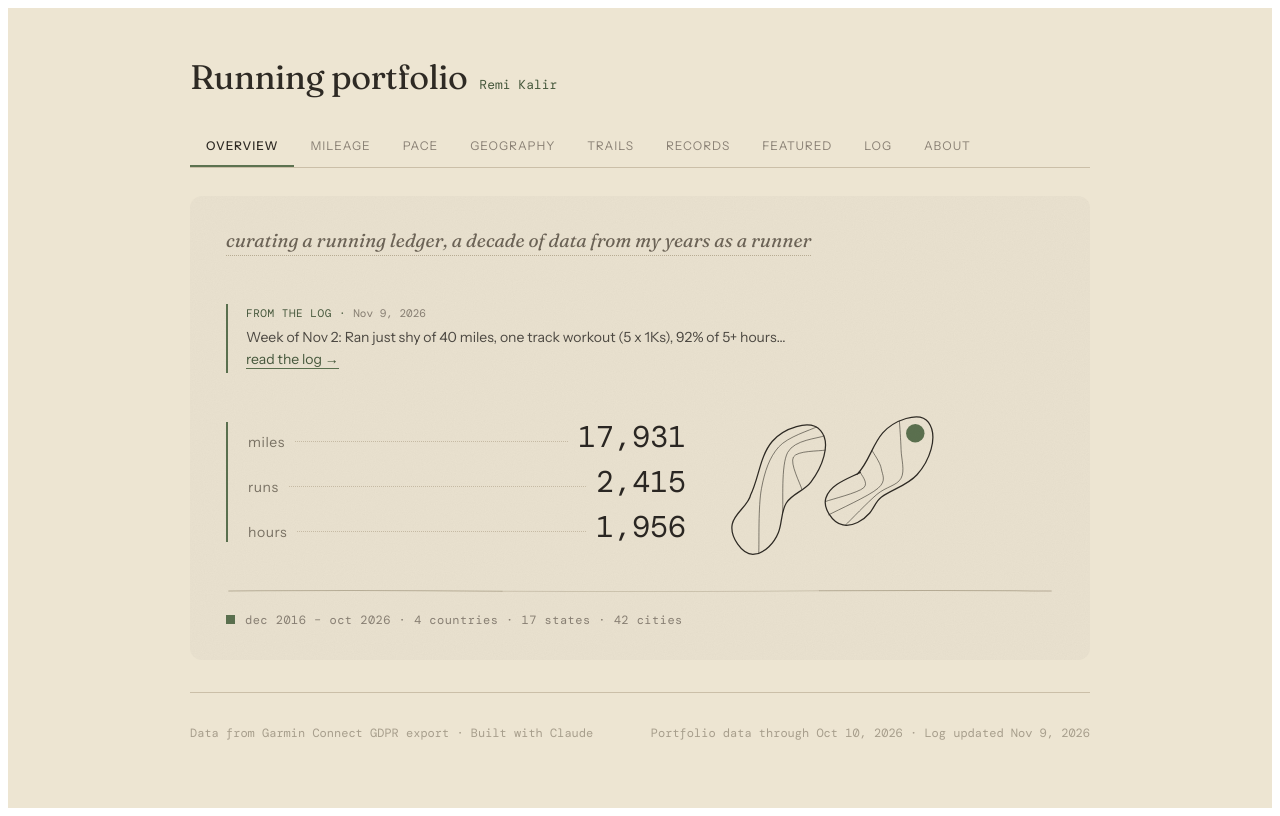
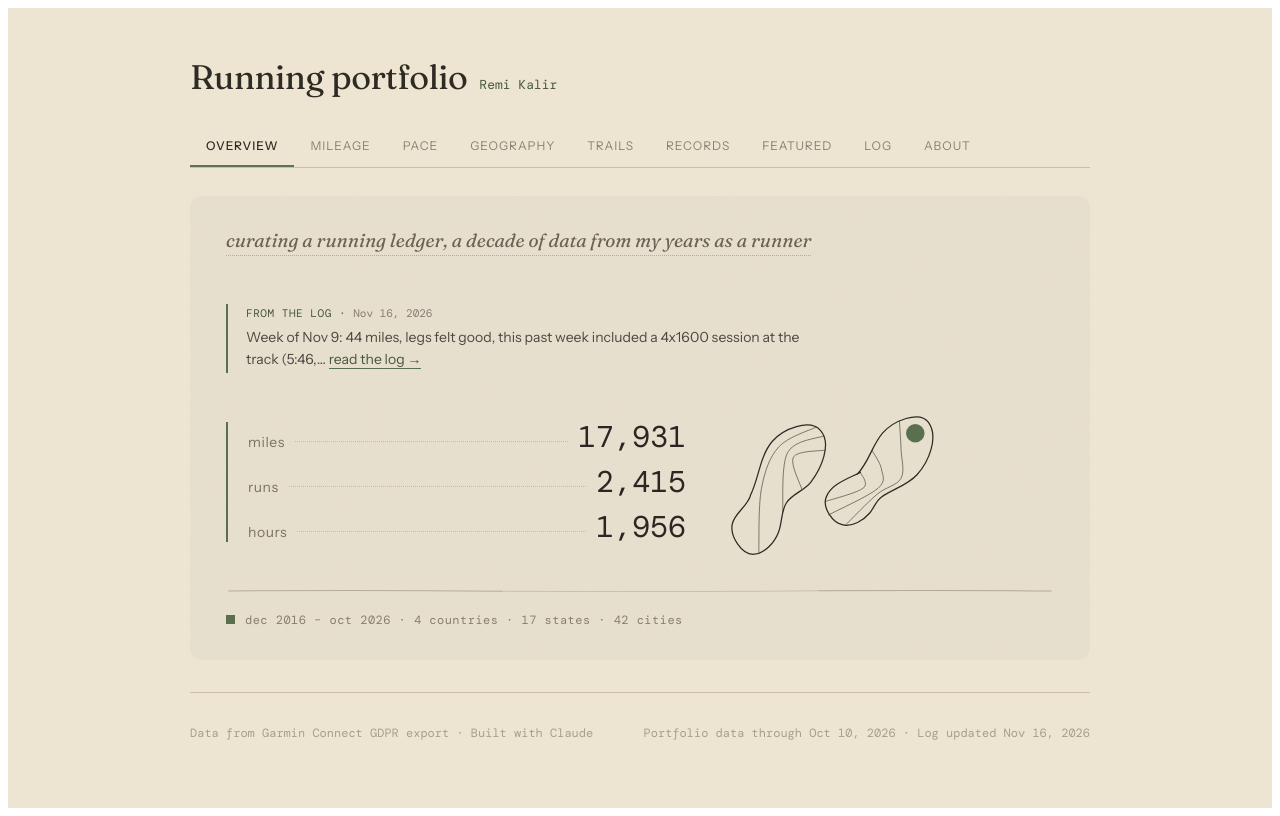
Before and after one commit to remikalir/running-portfolio, a React (Vite) app: page / in a window 1280 px wide. Built offline with nearby package versions, Linux system fonts and the light colour scheme.

Commit message:
log update week of nov9

```diff
--- a/src/content.js
+++ b/src/content.js
@@ -89,6 +89,7 @@ export const CONTENT = {
   // so they intentionally aren't reflected in the portfolio totals until the
   // next data refresh — see microblogNote.
   microblog: [
+    { date: "2026-11-16", body: "Week of Nov 9: 44 miles, legs felt good, this past week included a 4x1600 session at the track (5:46, 37, 32, 28), and a lovely Sunday 13-mile run with average HR at 142 at an average pace of 7:34 mile, nice to see those numbers on an easy run that included nearly 2,000 feet of climb. Heading into a third straight week of build, with 47 miles planned, before a cut-back during the week of Thanksgiving. My private training, analytics, and data visualization system is now fully designed with Claude, it far surpasses in detail and utility any platform I've used before, whether Garmin Connect or Strava. I've started a new chapter as a runner, I'm more informed, more attuned to my data, and more confident about how to plan and progress."},
     { date: "2026-11-09", body: "Week of Nov 2: Ran just shy of 40 miles, one track workout (5 x 1Ks), 92% of 5+ hours of running was aerobic, with about a six-mile increase over last week’s mileage. Legs felt good but sleep was generally meh. Most impressed by Saturday morning 9-mile through the Wake CC trails, an early run at 6:15 that started in the dark, with crisp fall air, and I just locked into a meditative flow as the sun rose, ending with 8:03 avg pace at avg HR of 123. Also, Claude and I are making very good progress building out my private analytics and training system."},
     { date: "2026-10-29", body: "Ran a proper lactate threshold test today at my local track for the first time, ever. As I rebuild from surgery and focus on fall training, the need to plan around accurate HR data motivated this decision. After a warmup running to the track, I started the 30-minute test, with the first 10 minutes working to find a rhythm and the last 20 min digging into pace without concern for HR or drift. I ended up running about 5.2 miles, with splits of 5:57, 5:48, 5:44, 5:41, and 5:37. Nice to see a negative split, maybe could have run harder but it was a solid effort. Heading into the test, my analysis with Claude used a provisional LTHR of 171; post-test measurement placed my LTHR at 175. With LTHR measured, Claude and I adjusted the HR ceilings of various runs with easy and long runs at 0.85 LTHR of 149, and light runs at 135 bpm. Forward."},
     { date: "2026-10-12", body: "Week of Oct 5: A solid 30 miles as I rebuild some foundation following the 30K race. Lots of low HR, plus I needed to swap a longer Saturday (10) with a much shorter and atypical Sunday (5) because of all the messy rain from Isais. Saturday was the highlight: 10 miles, held a very relaxing 9 min pace, with only twenty-one seconds above 145 HR over the ninety-one minute run. Here's Claude with an HR analysis of that run: 'heart rate by mile: 118, 120, 129, 131, 129, 126, 128, 129, 129, 128, 119. From mile three onward it sits in a five-beat band across eight miles-while pace swings from 8:36 to 9:33 depending on whether you're on road, muddy trail, or wood path. That's running by effort, executed about as cleanly as it can be.' As a complement to my running, I'm now building a private training platform using Claude Code that will provide insight and interaction well-beyond the standard analysis provided by Garmin's Connect app and platform. Exciting to pair my progress running with my interest in building useful AI-enabled systems. More to come."},
```
